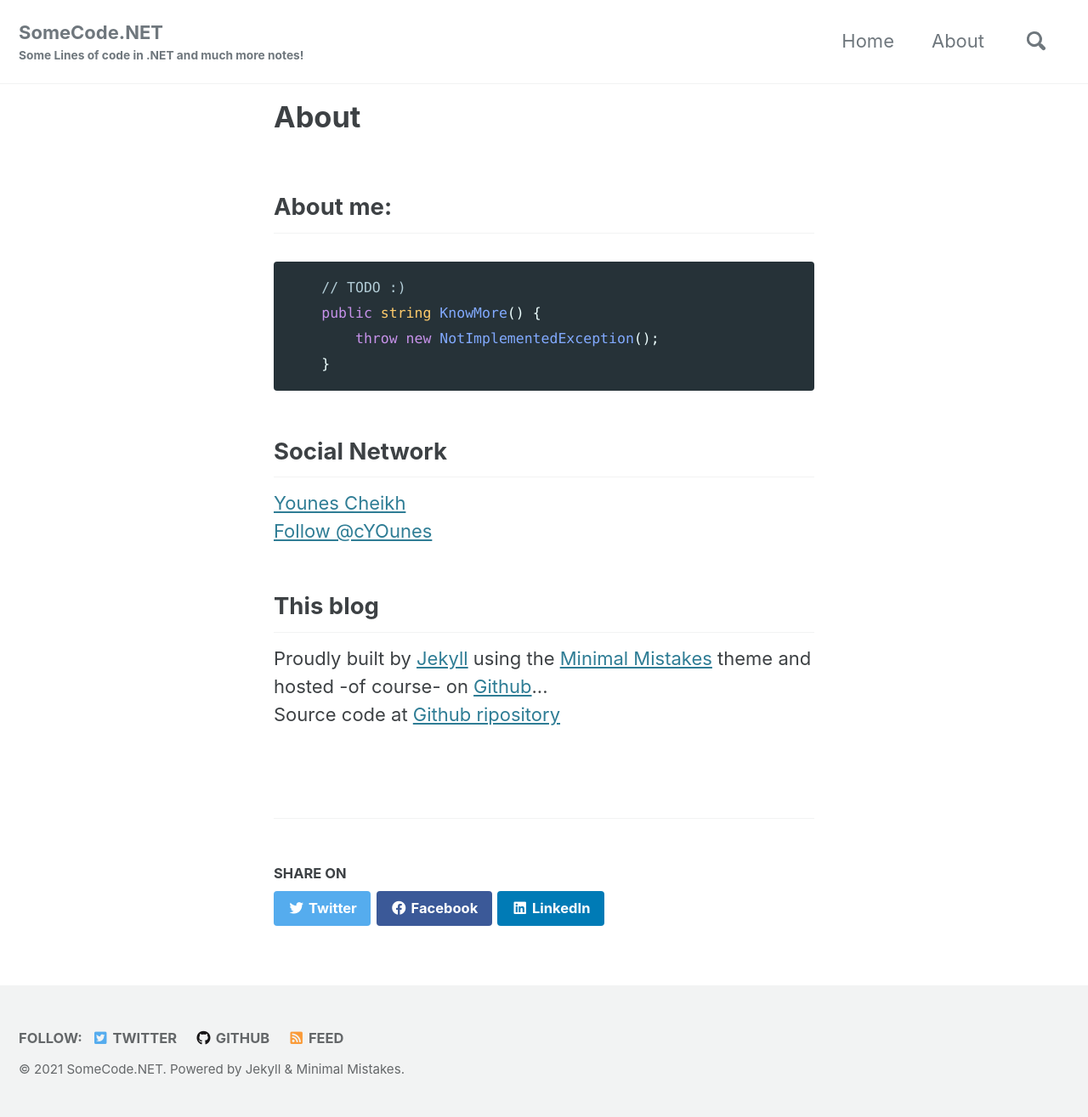
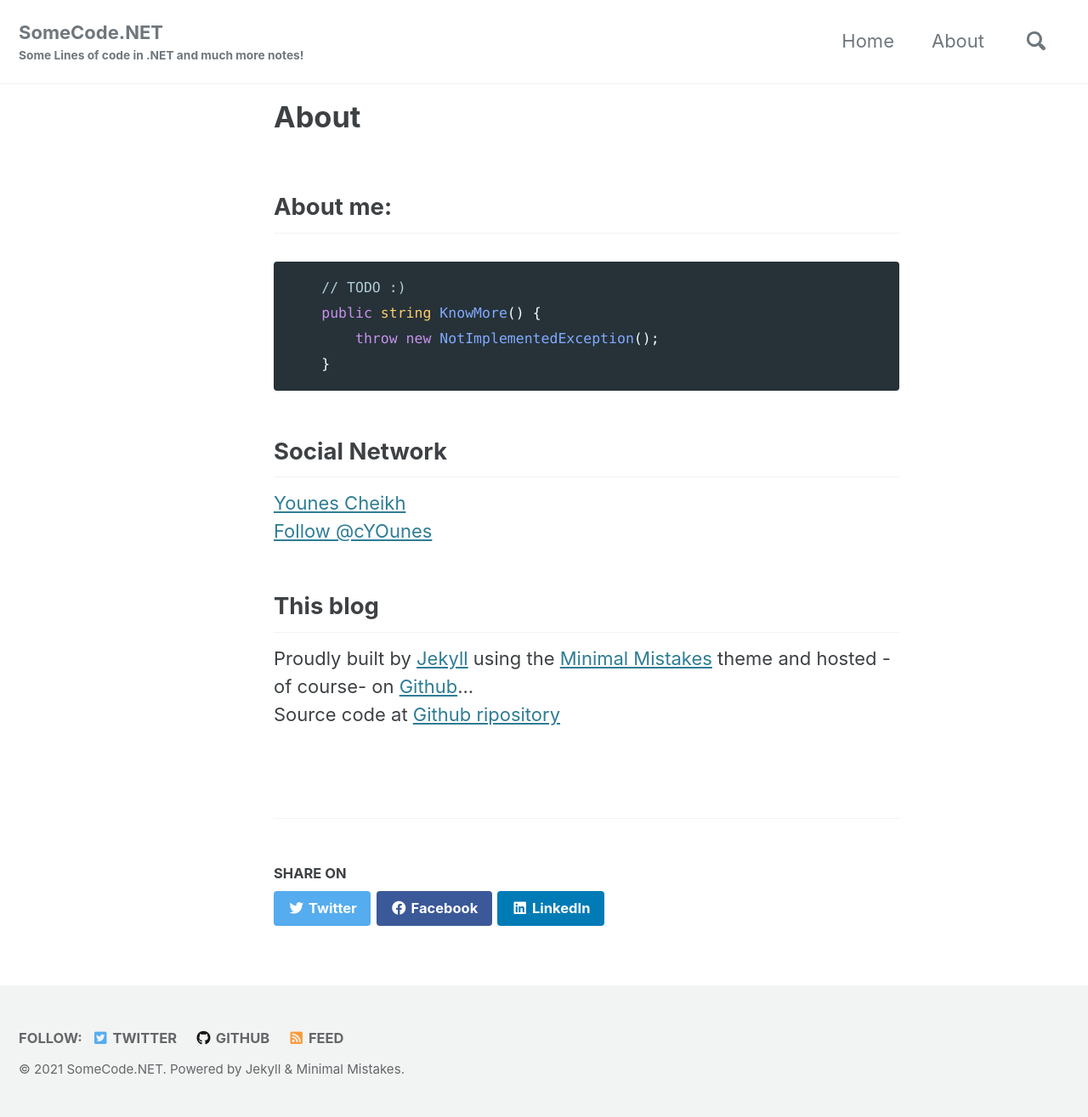
Before and after one commit to cyounes/cyounes.github.io, a Jekyll site: the page built from _pages/about.md, in a window 1280 px wide. Shown: the whole page at 85% size. Built offline with Jekyll 4.4.1, drawn with Linux system fonts in a browser that asks for light colours; cached includes are drawn as plain includes; comment, search, counter and statistics services are not loaded.

Commit message:
Update _page.scss

```diff
--- a/_sass/minimal-mistakes/_page.scss
+++ b/_sass/minimal-mistakes/_page.scss
@@ -39,12 +39,12 @@ body {
   @include breakpoint($large) {
     float: right;
     width: calc(100% - #{$right-sidebar-width-narrow});
-    /* padding-right: $right-sidebar-width-narrow; */
+    padding-right: $right-sidebar-width-narrow;
   }
 
   @include breakpoint($x-large) {
     width: calc(100% - #{$right-sidebar-width});
-    padding-right: $right-sidebar-width;
+    /* padding-right: $right-sidebar-width; */
   }
 
   .page__inner-wrap {
```
